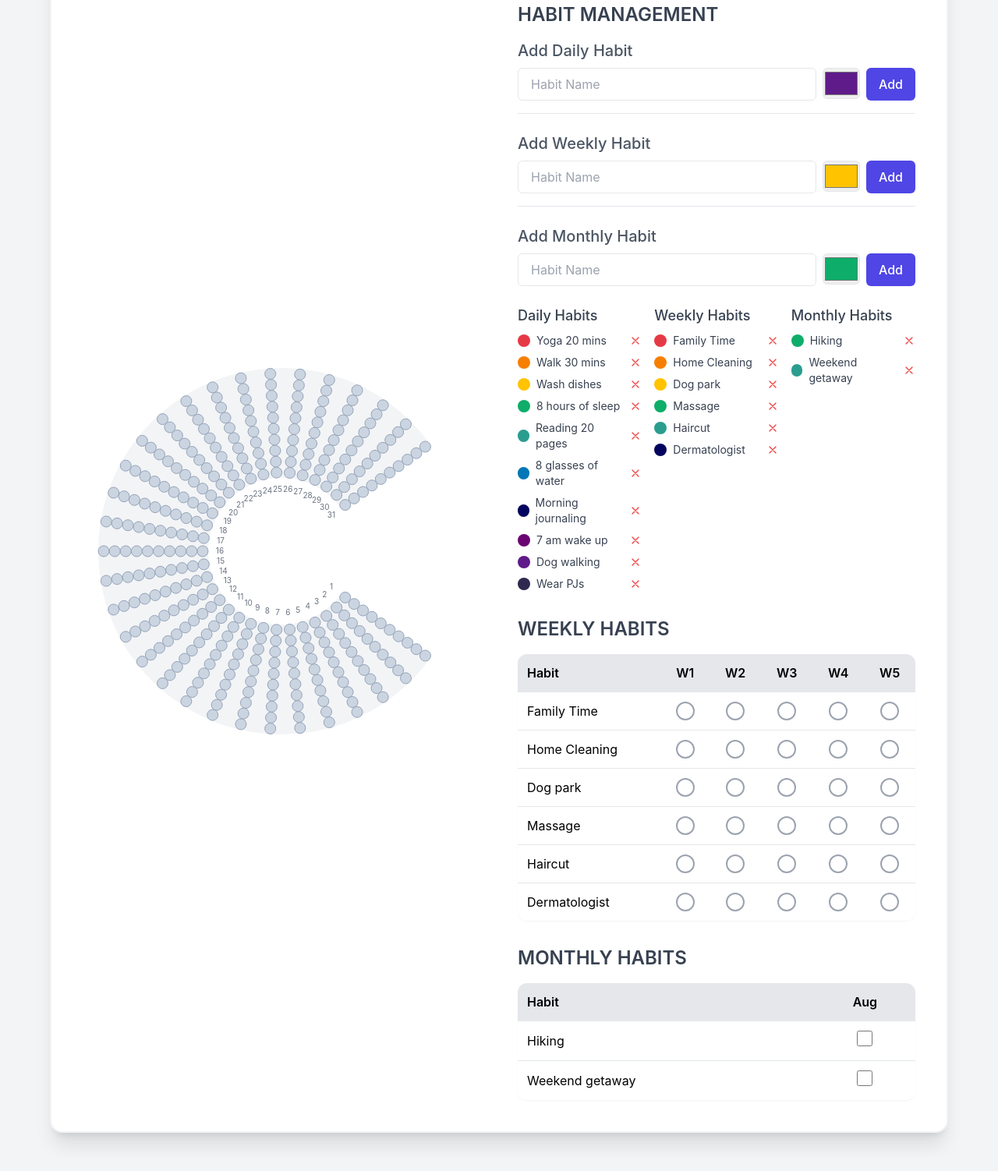
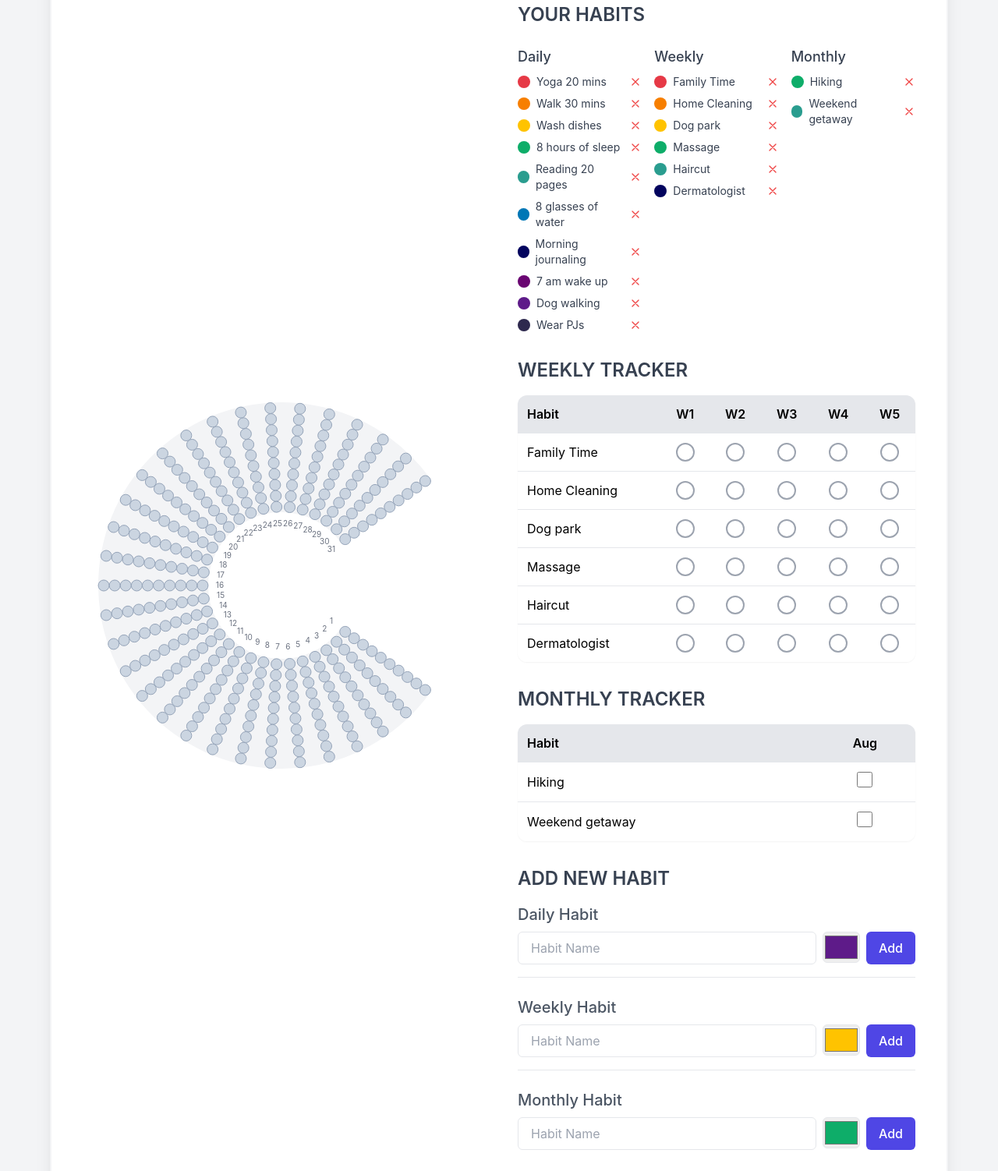
Before and after one commit to ShyamJoseR/habit-tracker, a plain HTML site: page index.html in a window 1280 px wide. Shown: the part 151-1653 px from the top of the page at 78% size. Drawn offline with nearby package versions, Linux system fonts and the light colour scheme.

Commit message:
Updated the struture

```diff
--- a/index.html
+++ b/index.html
@@ -30,52 +30,20 @@
             <!-- Side Panel for Habit Info and Other Trackers -->
             <div class="flex-1 flex flex-col gap-8">
 
-                <!-- Habit Management Section -->
+                <!-- Habit Lists -->
                 <div>
-                    <h2 class="text-2xl font-semibold mb-4 text-gray-700">HABIT MANAGEMENT</h2>
-
-                    <!-- Add Daily Habit -->
-                    <div class="mb-6 border-b pb-4 border-gray-200">
-                        <h3 class="text-xl font-medium mb-2 text-gray-600">Add Daily Habit</h3>
-                        <div class="flex flex-col md:flex-row gap-2">
-                            <input type="text" id="dailyHabitName" placeholder="Habit Name" class="flex-1 px-4 py-2 border rounded-md focus:ring-2 focus:ring-indigo-500 focus:outline-none">
-                            <input type="color" id="dailyHabitColor" value="#5e1b89" class="w-12 h-10 border rounded-md">
-                            <button id="addDailyHabitBtn" class="px-4 py-2 bg-indigo-600 text-white font-medium rounded-md hover:bg-indigo-700 transition-colors">Add</button>
-                        </div>
-                    </div>
-
-                    <!-- Add Weekly Habit -->
-                    <div class="mb-6 border-b pb-4 border-gray-200">
-                        <h3 class="text-xl font-medium mb-2 text-gray-600">Add Weekly Habit</h3>
-                        <div class="flex flex-col md:flex-row gap-2">
-                            <input type="text" id="weeklyHabitName" placeholder="Habit Name" class="flex-1 px-4 py-2 border rounded-md focus:ring-2 focus:ring-indigo-500 focus:outline-none">
-                            <input type="color" id="weeklyHabitColor" value="#ffc300" class="w-12 h-10 border rounded-md">
-                            <button id="addWeeklyHabitBtn" class="px-4 py-2 bg-indigo-600 text-white font-medium rounded-md hover:bg-indigo-700 transition-colors">Add</button>
-                        </div>
-                    </div>
-
-                    <!-- Add Monthly Habit -->
-                    <div class="mb-6">
-                        <h3 class="text-xl font-medium mb-2 text-gray-600">Add Monthly Habit</h3>
-                        <div class="flex flex-col md:flex-row gap-2">
-                            <input type="text" id="monthlyHabitName" placeholder="Habit Name" class="flex-1 px-4 py-2 border rounded-md focus:ring-2 focus:ring-indigo-500 focus:outline-none">
-                            <input type="color" id="monthlyHabitColor" value="#0ead69" class="w-12 h-10 border rounded-md">
-                            <button id="addMonthlyHabitBtn" class="px-4 py-2 bg-indigo-600 text-white font-medium rounded-md hover:bg-indigo-700 transition-colors">Add</button>
-                        </div>
-                    </div>
-
-                    <!-- Habit Lists -->
+                    <h2 class="text-2xl font-semibold mb-4 text-gray-700">YOUR HABITS</h2>
                     <div class="flex flex-col md:flex-row gap-4 mt-6">
                         <div class="flex-1">
-                            <h4 class="text-lg font-medium text-gray-700 mb-2">Daily Habits</h4>
+                            <h4 class="text-lg font-medium text-gray-700 mb-2">Daily</h4>
                             <ul id="dailyHabitList" class="space-y-2 text-sm"></ul>
                         </div>
                         <div class="flex-1">
-                            <h4 class="text-lg font-medium text-gray-700 mb-2">Weekly Habits</h4>
+                            <h4 class="text-lg font-medium text-gray-700 mb-2">Weekly</h4>
                             <ul id="weeklyHabitList" class="space-y-2 text-sm"></ul>
                         </div>
                         <div class="flex-1">
-                            <h4 class="text-lg font-medium text-gray-700 mb-2">Monthly Habits</h4>
+                            <h4 class="text-lg font-medium text-gray-700 mb-2">Monthly</h4>
                             <ul id="monthlyHabitList" class="space-y-2 text-sm"></ul>
                         </div>
                     </div>
@@ -83,7 +51,7 @@
 
                 <!-- Weekly Habits Table -->
                 <div>
-                    <h2 class="text-2xl font-semibold mb-4 text-gray-700">WEEKLY HABITS</h2>
+                    <h2 class="text-2xl font-semibold mb-4 text-gray-700">WEEKLY TRACKER</h2>
                     <table class="w-full text-center border-collapse rounded-xl overflow-hidden shadow-sm">
                         <thead class="bg-gray-200">
                             <tr>
@@ -103,7 +71,7 @@
 
                 <!-- Monthly Habits Table -->
                 <div>
-                    <h2 class="text-2xl font-semibold mb-4 text-gray-700">MONTHLY HABITS</h2>
+                    <h2 class="text-2xl font-semibold mb-4 text-gray-700">MONTHLY TRACKER</h2>
                     <table class="w-full text-center border-collapse rounded-xl overflow-hidden shadow-sm">
                         <thead id="monthlyHabitsHeader" class="bg-gray-200">
                             <!-- Monthly habits header will be populated by JavaScript -->
@@ -112,6 +80,41 @@
                             <!-- Monthly habits will be populated by JavaScript -->
                         </tbody>
                     </table>
+                </div>
+
+                <!-- Habit Addition Section (Moved to the bottom) -->
+                <div>
+                    <h2 class="text-2xl font-semibold mb-4 text-gray-700">ADD NEW HABIT</h2>
+
+                    <!-- Add Daily Habit -->
+                    <div class="mb-6 border-b pb-4 border-gray-200">
+                        <h3 class="text-xl font-medium mb-2 text-gray-600">Daily Habit</h3>
+                        <div class="flex flex-col md:flex-row gap-2">
+                            <input type="text" id="dailyHabitName" placeholder="Habit Name" class="flex-1 px-4 py-2 border rounded-md focus:ring-2 focus:ring-indigo-500 focus:outline-none">
+                            <input type="color" id="dailyHabitColor" value="#5e1b89" class="w-12 h-10 border rounded-md">
+                            <button id="addDailyHabitBtn" class="px-4 py-2 bg-indigo-600 text-white font-medium rounded-md hover:bg-indigo-700 transition-colors">Add</button>
+                        </div>
+                    </div>
+
+                    <!-- Add Weekly Habit -->
+                    <div class="mb-6 border-b pb-4 border-gray-200">
+                        <h3 class="text-xl font-medium mb-2 text-gray-600">Weekly Habit</h3>
+                        <div class="flex flex-col md:flex-row gap-2">
+                            <input type="text" id="weeklyHabitName" placeholder="Habit Name" class="flex-1 px-4 py-2 border rounded-md focus:ring-2 focus:ring-indigo-500 focus:outline-none">
+                            <input type="color" id="weeklyHabitColor" value="#ffc300" class="w-12 h-10 border rounded-md">
+                            <button id="addWeeklyHabitBtn" class="px-4 py-2 bg-indigo-600 text-white font-medium rounded-md hover:bg-indigo-700 transition-colors">Add</button>
+                        </div>
+                    </div>
+
+                    <!-- Add Monthly Habit -->
+                    <div class="mb-6">
+                        <h3 class="text-xl font-medium mb-2 text-gray-600">Monthly Habit</h3>
+                        <div class="flex flex-col md:flex-row gap-2">
+                            <input type="text" id="monthlyHabitName" placeholder="Habit Name" class="flex-1 px-4 py-2 border rounded-md focus:ring-2 focus:ring-indigo-500 focus:outline-none">
+                            <input type="color" id="monthlyHabitColor" value="#0ead69" class="w-12 h-10 border rounded-md">
+                            <button id="addMonthlyHabitBtn" class="px-4 py-2 bg-indigo-600 text-white font-medium rounded-md hover:bg-indigo-700 transition-colors">Add</button>
+                        </div>
+                    </div>
                 </div>
             </div>
         </div>
```
